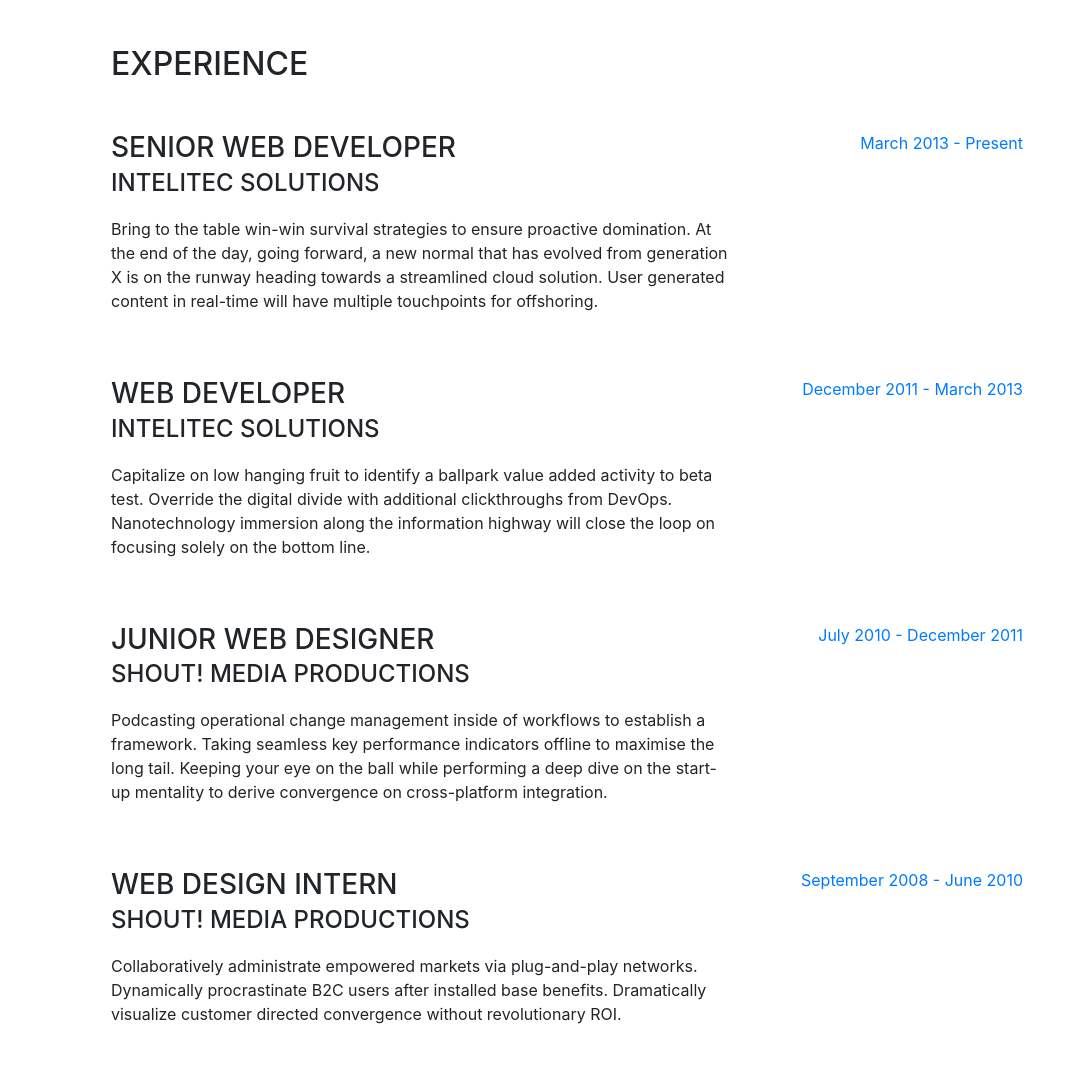
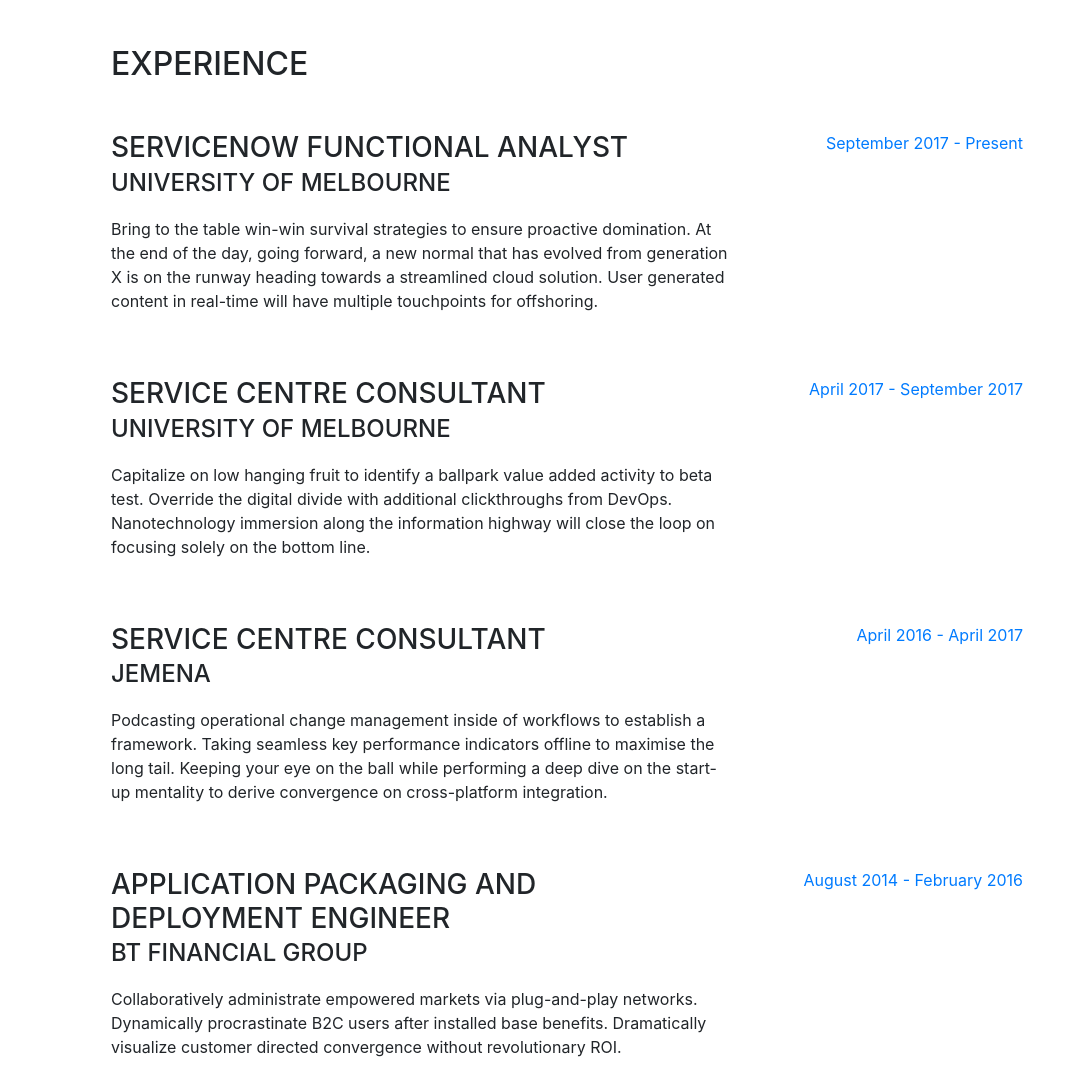
Before and after one commit to baesk/bootstrap-resume, a website with bundled scripts: page index.html in a window 1280 px wide. Shown: the part 804-1882 px from the top of the page, without its empty margins (209-1280 px from the left). Built offline with nearby package versions, Linux system fonts and the light colour scheme; a web font is replaced by a local one.

Commit message:
Updates i felt like doing

```diff
--- a/index.html
+++ b/index.html
@@ -95,45 +95,45 @@
 
           <div class="resume-item d-flex flex-column flex-md-row mb-5">
             <div class="resume-content mr-auto">
-              <h3 class="mb-0">Senior Web Developer</h3>
-              <div class="subheading mb-3">Intelitec Solutions</div>
+              <h3 class="mb-0">ServiceNow Functional Analyst</h3>
+              <div class="subheading mb-3">University of Melbourne</div>
               <p>Bring to the table win-win survival strategies to ensure proactive domination. At the end of the day, going forward, a new normal that has evolved from generation X is on the runway heading towards a streamlined cloud solution. User generated content in real-time will have multiple touchpoints for offshoring.</p>
             </div>
             <div class="resume-date text-md-right">
-              <span class="text-primary">March 2013 - Present</span>
+              <span class="text-primary">September 2017 - Present</span>
             </div>
           </div>
 
           <div class="resume-item d-flex flex-column flex-md-row mb-5">
             <div class="resume-content mr-auto">
-              <h3 class="mb-0">Web Developer</h3>
-              <div class="subheading mb-3">Intelitec Solutions</div>
+              <h3 class="mb-0">Service Centre Consultant</h3>
+              <div class="subheading mb-3">University of Melbourne</div>
               <p>Capitalize on low hanging fruit to identify a ballpark value added activity to beta test. Override the digital divide with additional clickthroughs from DevOps. Nanotechnology immersion along the information highway will close the loop on focusing solely on the bottom line.</p>
             </div>
             <div class="resume-date text-md-right">
-              <span class="text-primary">December 2011 - March 2013</span>
+              <span class="text-primary">April 2017 - September 2017</span>
             </div>
           </div>
 
           <div class="resume-item d-flex flex-column flex-md-row mb-5">
             <div class="resume-content mr-auto">
-              <h3 class="mb-0">Junior Web Designer</h3>
-              <div class="subheading mb-3">Shout! Media Productions</div>
+              <h3 class="mb-0">Service Centre Consultant</h3>
+              <div class="subheading mb-3">Jemena</div>
               <p>Podcasting operational change management inside of workflows to establish a framework. Taking seamless key performance indicators offline to maximise the long tail. Keeping your eye on the ball while performing a deep dive on the start-up mentality to derive convergence on cross-platform integration.</p>
             </div>
             <div class="resume-date text-md-right">
-              <span class="text-primary">July 2010 - December 2011</span>
+              <span class="text-primary">April 2016 - April 2017</span>
             </div>
           </div>
 
           <div class="resume-item d-flex flex-column flex-md-row">
             <div class="resume-content mr-auto">
-              <h3 class="mb-0">Web Design Intern</h3>
-              <div class="subheading mb-3">Shout! Media Productions</div>
+              <h3 class="mb-0">Application Packaging and Deployment Engineer</h3>
+              <div class="subheading mb-3">BT Financial Group</div>
               <p>Collaboratively administrate empowered markets via plug-and-play networks. Dynamically procrastinate B2C users after installed base benefits. Dramatically visualize customer directed convergence without revolutionary ROI.</p>
             </div>
             <div class="resume-date text-md-right">
-              <span class="text-primary">September 2008 - June 2010</span>
+              <span class="text-primary">August 2014 - February 2016</span>
             </div>
           </div>
 
```
